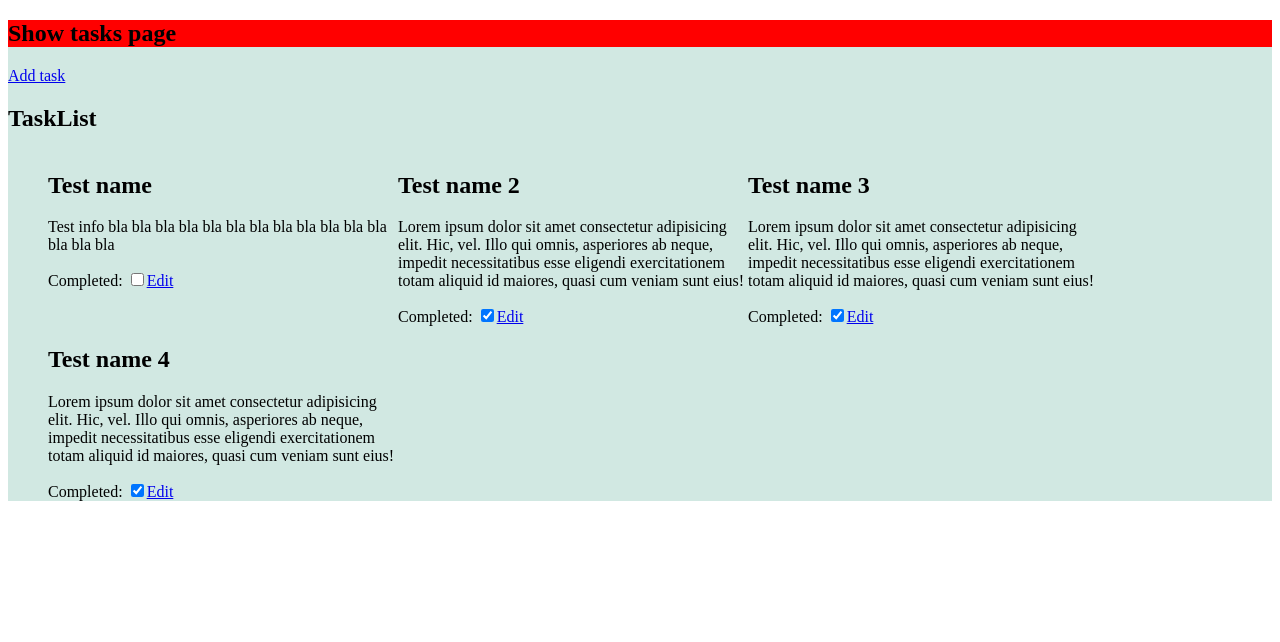
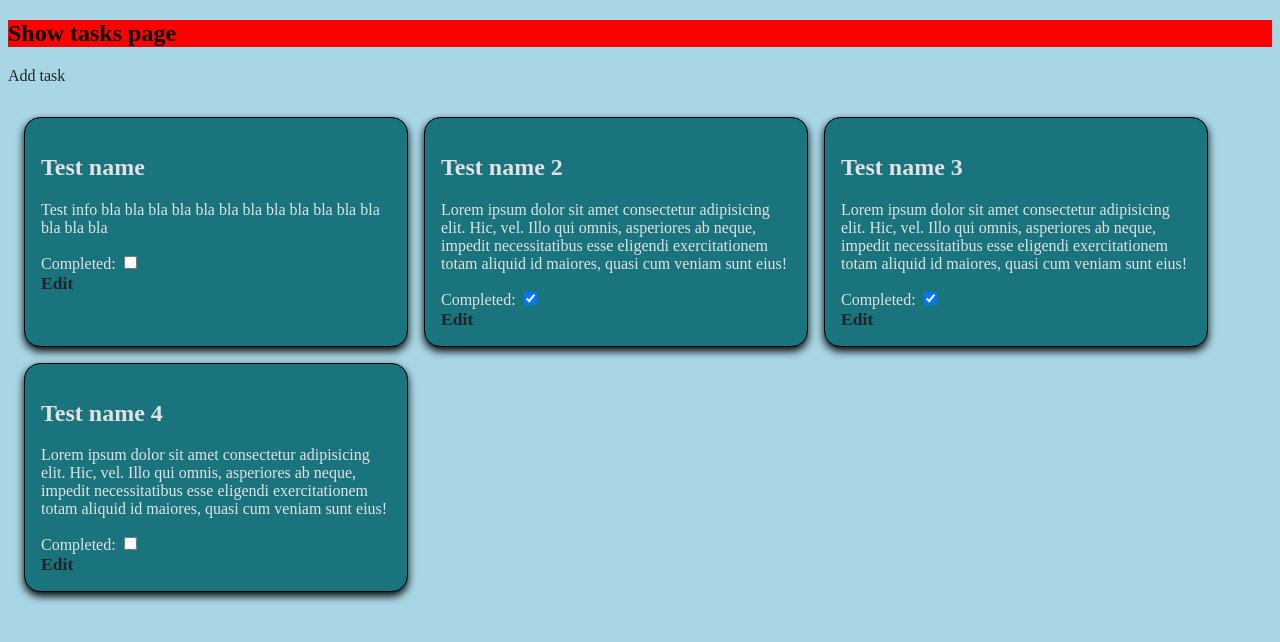
Before and after one commit to slysnek/liga-traineeship-project, a React (Create React App) app: page / in a window 1280 px wide. Shown: the top 642 px of the page. Built offline with nearby package versions, Linux system fonts and the light colour scheme; the HTML template or start-up script is replaced by a standard one.

Commit message:
feat: add some style

```diff
--- a/src/app/Form/Form.module.css
+++ b/src/app/Form/Form.module.css
@@ -0,0 +1,12 @@
+.form{
+  display: flex;
+  flex-direction: column;
+  align-items: center;
+  width: 300px;
+  border: 1px solid black;
+  border-radius: 16px;
+  padding: 16px;
+  background-color: var(--bg-color2);
+  color: var(--font-color);
+  box-shadow: 0px 4px 8px black;
+}
--- a/src/app/Form/Form.tsx
+++ b/src/app/Form/Form.tsx
@@ -1,9 +1,10 @@
 import styles from './Form.module.css';
+import { FormButton } from './Form.types';
 
-const Form = ({ type }: any) => {
+const Form: React.FC<{ type: FormButton }> = ({ type }) => {
   return (
     <>
-      <form action="">
+      <form className={styles.form} action="">
         <input required placeholder="Task name" type="text" />
         <input required placeholder="Task info" type="text" />
         <label>
--- /dev/null
+++ b/src/app/Form/Form.types.ts
@@ -0,0 +1 @@
+export type FormButton = 'Add task' | 'Edit task';
--- a/src/app/Task/Task.module.css
+++ b/src/app/Task/Task.module.css
@@ -1,5 +1,45 @@
+@import '../../index.css';
+
 .task{
   min-width: 250px;
   width: 350px;
+  max-height: 350px;
   overflow-y: scroll;
+  border: 1px solid black;
+  border-radius: 16px;
+  padding: 16px;
+  background-color: var(--bg-color2);
+  color: var(--font-color);
+  box-shadow: 0px 4px 8px black;
 }
+
+.task:hover{
+  scale: 1.02;
+}
+
+/* width */
+.task::-webkit-scrollbar {
+  width: 8px;
+}
+
+/* Track */
+.task::-webkit-scrollbar-track {
+  background: none;
+  margin: 12px;
+}
+
+/* Handle */
+.task::-webkit-scrollbar-thumb {
+  background: var(--font-color);
+  border-radius: 16px;
+}
+
+/* Handle on hover */
+.task::-webkit-scrollbar-thumb:hover {
+  background: #555;
+}
+
+.edit{
+  font-size: 1.1rem;
+  font-weight: bold;
+}
--- a/src/app/Task/Task.tsx
+++ b/src/app/Task/Task.tsx
@@ -1,17 +1,21 @@
 import { Link } from 'react-router-dom';
 import styles from './Task.module.css';
+import { ITaskType } from './TaskTypes.types';
 
 // eslint-disable-next-line @typescript-eslint/no-unused-vars
-const Task = ({ taskData }: any) => {
+const Task: React.FC<ITaskType> = (taskData: ITaskType) => {
   return (
     <li className={styles.task}>
       <h2>{taskData.name}</h2>
       <p>{taskData.info}</p>
       <label>
         Completed:&nbsp;
-        <input type="checkbox" checked={taskData.isCompleted === 'true' ? true : false} />
+        <input type="checkbox" checked={taskData.isCompleted ? true : false} />
       </label>
-      <Link to={`add_task/${taskData.id}`}>Edit</Link>
+      <br />
+      <Link className={styles.edit} to={`add_task/${taskData.id}`}>
+        Edit
+      </Link>
     </li>
   );
 };
--- /dev/null
+++ b/src/app/Task/TaskTypes.types.ts
@@ -0,0 +1,6 @@
+export interface ITaskType {
+  name: string;
+  info: string;
+  isCompleted: boolean;
+  id: number;
+}
--- a/src/app/TaskList/TaskList.module.css
+++ b/src/app/TaskList/TaskList.module.css
@@ -3,6 +3,8 @@
   flex-direction: row;
   flex-wrap: wrap;
   justify-content: flex-start;
+  gap: 16px;
+  padding: 16px;
 }
 
 .tasklist li{
--- a/src/app/TaskList/TaskList.tsx
+++ b/src/app/TaskList/TaskList.tsx
@@ -7,35 +7,34 @@ const TaskList = () => {
     {
       name: 'Test name',
       info: 'Test info bla bla bla bla bla bla bla bla bla bla bla bla bla bla bla',
-      isCompleted: 'false',
+      isCompleted: false,
       id: 1,
     },
     {
       name: 'Test name 2 ',
       info: 'Lorem ipsum dolor sit amet consectetur adipisicing elit. Hic, vel. Illo qui omnis, asperiores ab neque, impedit necessitatibus esse eligendi exercitationem totam aliquid id maiores, quasi cum veniam sunt eius!',
-      isCompleted: 'true',
+      isCompleted: true,
       id: 2,
     },
     {
       name: 'Test name 3 ',
       info: 'Lorem ipsum dolor sit amet consectetur adipisicing elit. Hic, vel. Illo qui omnis, asperiores ab neque, impedit necessitatibus esse eligendi exercitationem totam aliquid id maiores, quasi cum veniam sunt eius!',
-      isCompleted: 'true',
+      isCompleted: true,
       id: 3,
     },
     {
       name: 'Test name 4 ',
       info: 'Lorem ipsum dolor sit amet consectetur adipisicing elit. Hic, vel. Illo qui omnis, asperiores ab neque, impedit necessitatibus esse eligendi exercitationem totam aliquid id maiores, quasi cum veniam sunt eius!',
-      isCompleted: 'true',
+      isCompleted: false,
       id: 4,
     },
   ]);
 
   return (
     <>
-      <h2>TaskList</h2>
       <ul className={styles.tasklist}>
         {tasksData.map((task) => {
-          return <Task key={task.id} taskData={task} />;
+          return <Task key={task.id} {...task} />;
         })}
       </ul>
     </>
--- a/src/index.css
+++ b/src/index.css
@@ -2,9 +2,16 @@
   --bg-color: #D1E8E2;
   --bg-color2: #19747E;
   --bg-color3: #A9D6E5;
-  --bg-color4: #E2E2E2;
+  --font-color: rgb(226, 226, 226);
+  --font-color2: rgb(33, 37, 41);
 }
 
-#root{
-  background-color: var(--bg-color);
+body{
+  background-color: var(--bg-color3);
+  height: 100vh;
 }
+
+a {
+  text-decoration: none;
+  color: var(--font-color2);
+}
--- a/src/pages/EditTask/EditTask.tsx
+++ b/src/pages/EditTask/EditTask.tsx
@@ -1,13 +1,14 @@
 import { Link } from 'react-router-dom';
 import styles from './EditTask.module.css';
 import Form from 'app/Form/Form';
+import { FormButton } from 'app/Form/Form.types';
 
 const EditTask = () => {
   return (
     <>
       <Link to={'/'}>Back to main page</Link>
       <h2>EditTask page</h2>
-      <Form type={'Edit task'}></Form>
+      <Form type={'Edit task' as FormButton}></Form>
     </>
   );
 };
--- a/src/pages/ShowTasks/ShowTasks.tsx
+++ b/src/pages/ShowTasks/ShowTasks.tsx
@@ -1,7 +1,6 @@
 import { Link } from 'react-router-dom';
 import styles from './ShowTasks.module.css';
 import TaskList from 'app/TaskList/TaskList';
-import AddTask from 'pages/AddTask/AddTask';
 
 const ShowTasks = () => {
   return (
```
